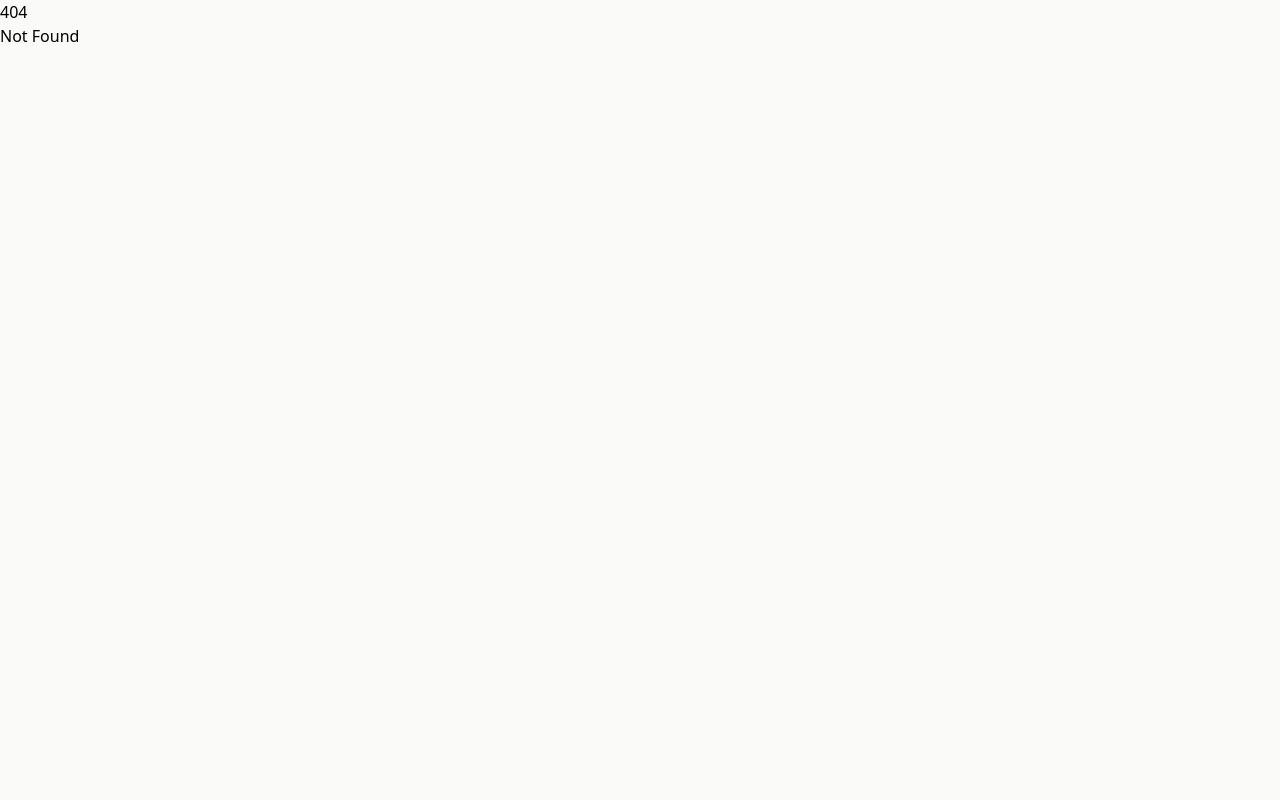
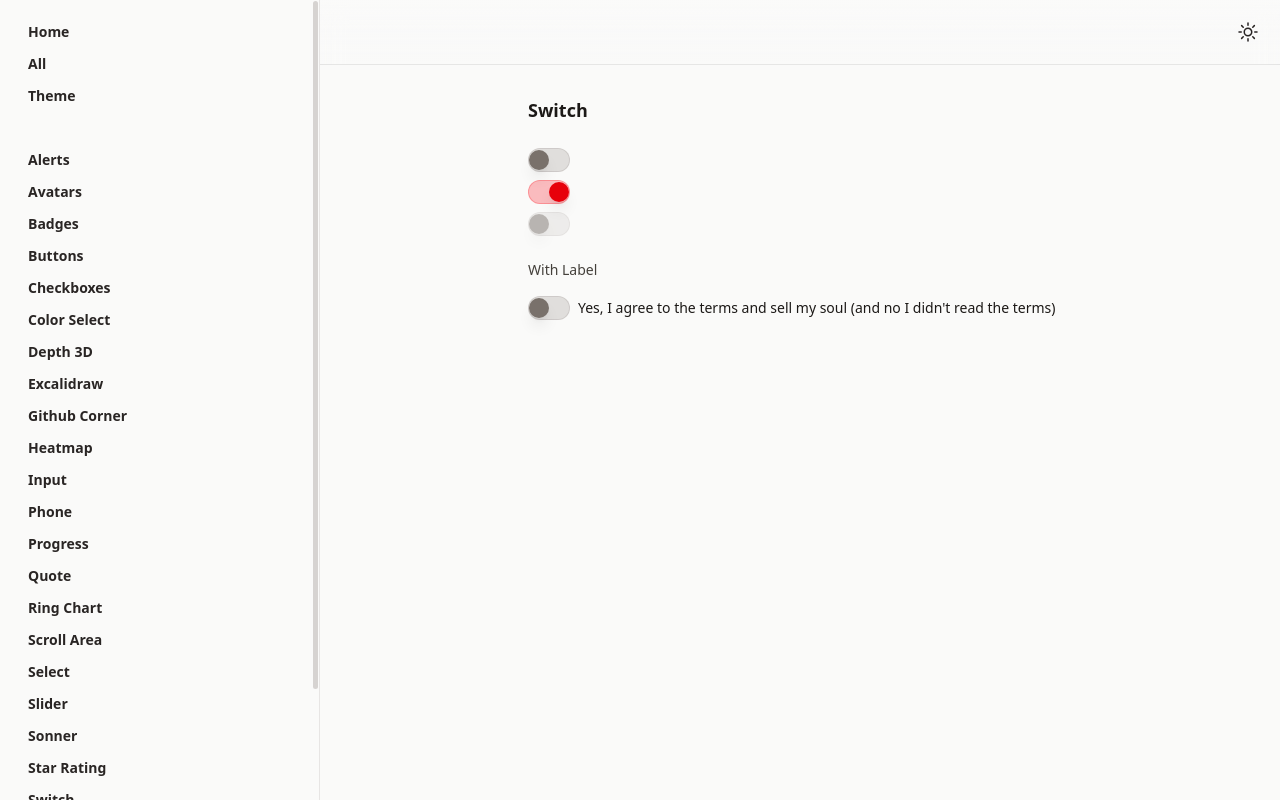
Before and after one commit to flo-bit/ui-kit, a SvelteKit app: page /components/switch in a window 1280 px wide. Before the commit this address had no page. Built offline with nearby package versions, Linux system fonts and the light colour scheme.

Commit message:
add switch component

```diff
--- /dev/null
+++ b/src/lib/components/switch/index.ts
@@ -0,0 +1,7 @@
+import Root from "./switch.svelte";
+
+export {
+	Root,
+	//
+	Root as Switch,
+};
--- /dev/null
+++ b/src/lib/components/switch/switch.svelte
@@ -0,0 +1,27 @@
+<script lang="ts">
+	import { Switch as SwitchPrimitive, type WithoutChildrenOrChild } from "bits-ui";
+	import { cn } from "$lib/utils";
+
+	let {
+		ref = $bindable(null),
+		class: className,
+		checked = $bindable(false),
+		...restProps
+	}: WithoutChildrenOrChild<SwitchPrimitive.RootProps> = $props();
+</script>
+
+<SwitchPrimitive.Root
+	bind:ref
+	bind:checked
+	class={cn(
+		"focus-visible:outline-2 focus-visible:outline-offset-2 data-[state=checked]:bg-accent-500/30 dark:data-[state=checked]:bg-accent-500/20 data-[state=checked]:border-accent-500/30 data-[state=unchecked]:bg-base-500/20 data-[state=unchecked]:border-base-400/30 peer inline-flex h-6 w-10.5 shrink-0 cursor-pointer items-center rounded-full border transition-all focus-visible:outline-base-900 hover:scale-105 disabled:hover:scale-100 dark:focus-visible:outline-base-100 disabled:cursor-not-allowed disabled:opacity-50",
+		className
+	)}
+	{...restProps}
+>
+	<SwitchPrimitive.Thumb
+		class={cn(
+			"bg-base-500 data-[state=checked]:bg-accent-600 dark:bg-base-600 dark:data-[state=checked]:bg-accent-500 pointer-events-none block size-5 rounded-full shadow-lg ring-0 transition-transform data-[state=checked]:translate-x-5 data-[state=unchecked]:translate-x-0"
+		)}
+	/>
+</SwitchPrimitive.Root>
--- /dev/null
+++ b/src/lib/preview/SwitchPreview.svelte
@@ -0,0 +1,28 @@
+<script>
+	import { Subheading } from '$lib/components/heading';
+	import { Switch } from '$lib/components/switch';
+	import { Label } from '$lib/components/label';
+	import { Text } from '$lib/components/text';
+
+	let checked = $state(false);
+
+	let checked2 = $state(true);
+</script>
+
+<Subheading class="mb-4">Switch</Subheading>
+
+<Switch bind:checked onCheckedChange={() => (checked2 = !checked2)} />
+<Switch bind:checked={checked2} onCheckedChange={() => (checked = !checked)} />
+<Switch disabled />
+
+<Text class="mt-4 mb-2">With Label</Text>
+<div class="flex items-center space-x-2">
+	<Switch id="terms-switch" aria-labelledby="terms-switch-label" />
+	<Label
+		id="terms-switch-label"
+		for="terms-switch"
+		class="text-sm leading-none font-medium peer-disabled:cursor-not-allowed peer-disabled:opacity-70"
+	>
+		Yes, I agree to the terms and sell my soul (and no I didn't read the terms)
+	</Label>
+</div>
--- a/src/routes/components/+layout.svelte
+++ b/src/routes/components/+layout.svelte
@@ -60,6 +60,7 @@
 		<Button variant="link" href="{base}/components/slider">Slider</Button>
 		<Button variant="link" href="{base}/components/sonner">Sonner</Button>
 		<Button variant="link" href="{base}/components/star-rating">Star Rating</Button>
+		<Button variant="link" href="{base}/components/switch">Switch</Button>
 		<Button variant="link" href="{base}/components/textarea">Textarea</Button>
 		<Button variant="link" href="{base}/components/tooltip">Tooltip</Button>
 		<Button variant="link" href="{base}/components/video-player">Video Player</Button>
--- a/src/routes/components/+page.svelte
+++ b/src/routes/components/+page.svelte
@@ -23,6 +23,7 @@
 	import TextareaPreview from '$lib/preview/TextareaPreview.svelte';
 	import TooltipPreview from '$lib/preview/TooltipPreview.svelte';
 	import VideoPlayerPreview from '$lib/preview/VideoPlayerPreview.svelte';
+	import SwitchPreview from '$lib/preview/SwitchPreview.svelte';
 </script>
 
 <Heading class="mb-8">All Components</Heading>
@@ -89,6 +90,9 @@
 		<StarRatingPreview></StarRatingPreview>
 	</div>
 	<div class="flex flex-col gap-4 py-8">
+		<SwitchPreview></SwitchPreview>
+	</div>
+	<div class="flex flex-col gap-4 py-8">
 		<TextareaPreview></TextareaPreview>
 	</div>
 	<div class="flex flex-col gap-4 py-8">
--- /dev/null
+++ b/src/routes/components/switch/+page.svelte
@@ -0,0 +1,5 @@
+<script>
+	import SwitchPreview from "$lib/preview/SwitchPreview.svelte";
+</script>
+
+<SwitchPreview />
```
